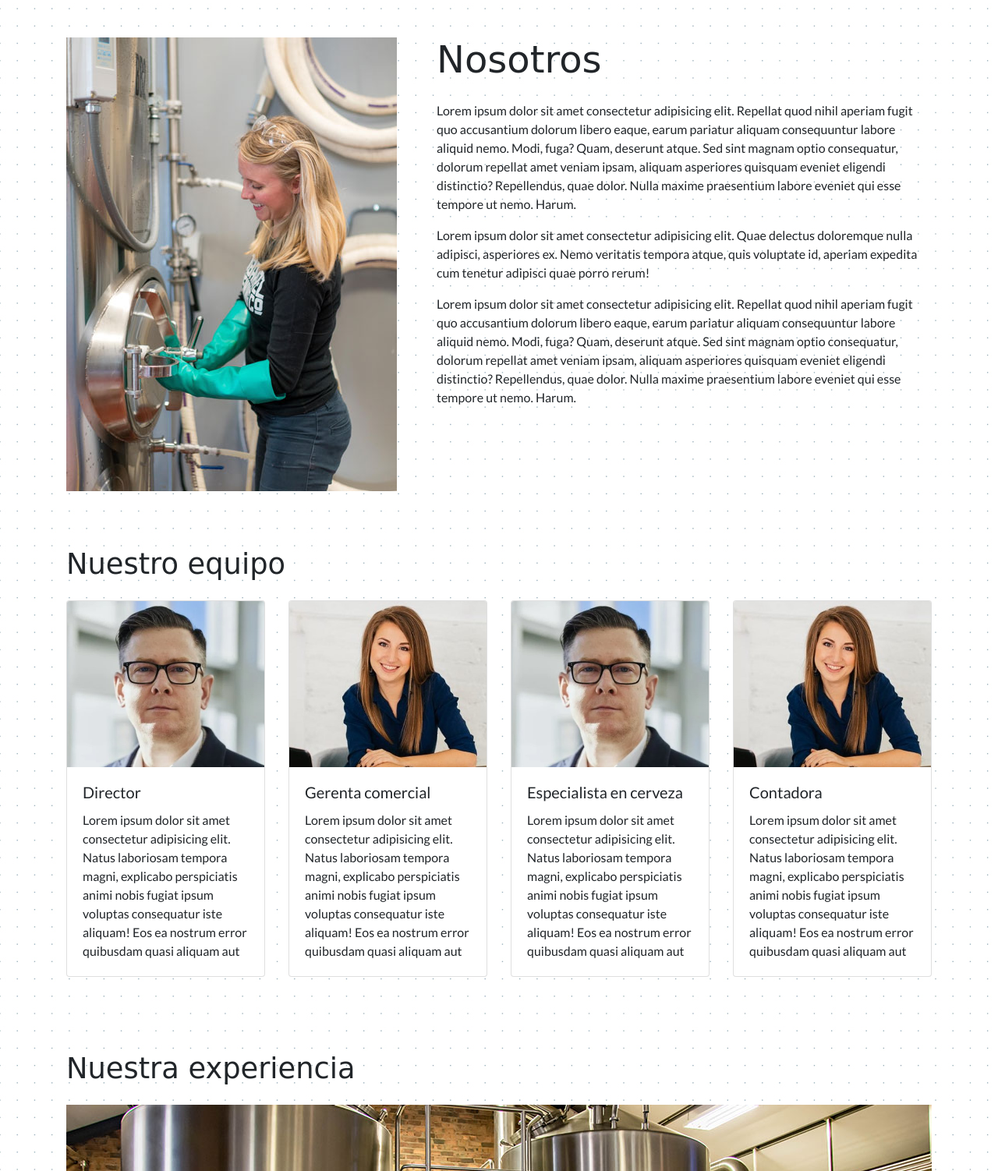
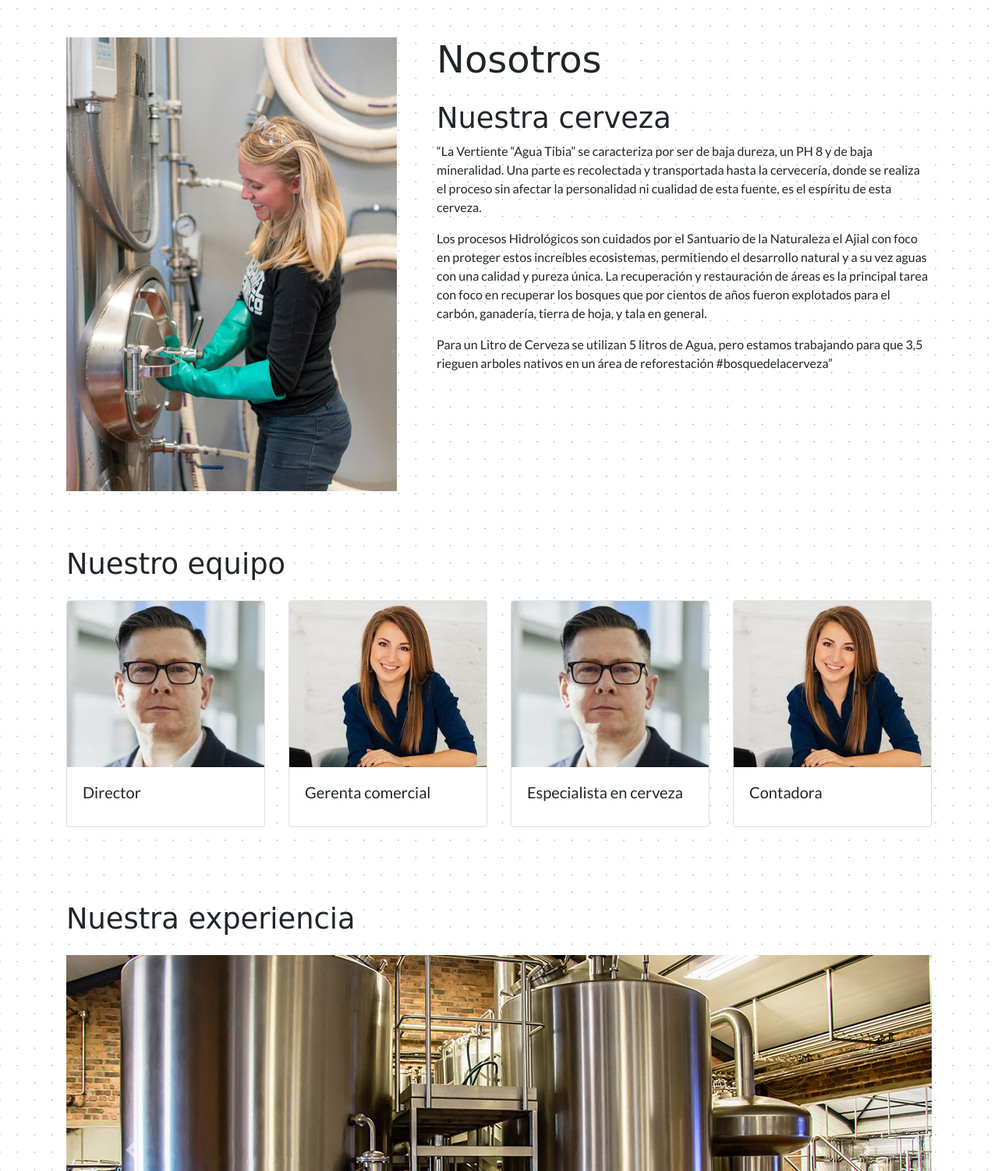
Before and after one commit to SebaZauberer/CervezaTecheka-Olate, a website: page nosotros.html in a window 1280 px wide. Shown: the part 100-1602 px from the top of the page at 78% size. Drawn offline with nearby package versions, Linux system fonts and the light colour scheme; a web font is replaced by a local one.

Commit message:
Agregue los textos reales a todo el sitio

```diff
--- a/nosotros.html
+++ b/nosotros.html
@@ -6,7 +6,8 @@
   <meta http-equiv="X-UA-Compatible" content="IE=edge">
   <meta name="viewport" content="width=device-width, initial-scale=1.0">
   <title>Cerveza Techeka - Nosotros</title>
-  <meta name="description" content="Cervecería artesanal de los lagos sur de Chile, aquí podrás encontrar el catálogo de cervezas que fabricamos junto con los lugares donde conseguirlas">
+  <meta name="description"
+    content="Cervecería artesanal de los lagos sur de Chile, aquí podrás encontrar el catálogo de cervezas que fabricamos junto con los lugares donde conseguirlas">
   <meta name="keywords" content="cerveza, cerveza artesanal, sur de chile, lager, pale ale, ipa, porter">
   <meta name="author" content="http://sebaolate.cl/">
   <link rel="preconnect" href="https://fonts.googleapis.com">
@@ -73,25 +74,21 @@
       <div class="row mb-5 flex-lg-row-reverse">
         <div class="col-12 col-md-7">
           <h1 class="mb-4">Nosotros</h1>
+          <h2>Nuestra cerveza</h2>
           <p>
-            Lorem ipsum dolor sit amet consectetur adipisicing elit. Repellat quod nihil aperiam fugit quo accusantium
-            dolorum libero eaque, earum pariatur aliquam consequuntur labore aliquid nemo. Modi, fuga? Quam, deserunt
-            atque.
-            Sed sint magnam optio consequatur, dolorum repellat amet veniam ipsam, aliquam asperiores quisquam eveniet
-            eligendi distinctio? Repellendus, quae dolor. Nulla maxime praesentium labore eveniet qui esse tempore ut
-            nemo. Harum.
+            “La Vertiente “Agua Tibia” se caracteriza por ser de baja dureza, un PH 8 y de baja mineralidad. Una parte
+            es recolectada y transportada hasta la cervecería, donde se realiza el proceso sin afectar la personalidad
+            ni cualidad de esta fuente, es el espíritu de esta cerveza.
           </p>
           <p>
-            Lorem ipsum dolor sit amet consectetur adipisicing elit. Quae delectus doloremque nulla adipisci, asperiores
-            ex. Nemo veritatis tempora atque, quis voluptate id, aperiam expedita cum tenetur adipisci quae porro rerum!
+            Los procesos Hidrológicos son cuidados por el Santuario de la Naturaleza el Ajial con foco en proteger estos
+            increíbles ecosistemas, permitiendo el desarrollo natural y a su vez aguas con una calidad y pureza única.
+            La recuperación y restauración de áreas es la principal tarea con foco en recuperar los bosques que por
+            cientos de años fueron explotados para el carbón, ganadería, tierra de hoja, y tala en general.
           </p>
           <p>
-            Lorem ipsum dolor sit amet consectetur adipisicing elit. Repellat quod nihil aperiam fugit quo accusantium
-            dolorum libero eaque, earum pariatur aliquam consequuntur labore aliquid nemo. Modi, fuga? Quam, deserunt
-            atque.
-            Sed sint magnam optio consequatur, dolorum repellat amet veniam ipsam, aliquam asperiores quisquam eveniet
-            eligendi distinctio? Repellendus, quae dolor. Nulla maxime praesentium labore eveniet qui esse tempore ut
-            nemo. Harum.
+            Para un Litro de Cerveza se utilizan 5 litros de Agua, pero estamos trabajando para que 3,5 rieguen arboles
+            nativos en un área de reforestación #bosquedelacerveza”
           </p>
         </div>
         <div class="col-12 col-md-5">
@@ -108,9 +105,6 @@
                 <img src="img/empleado1.jpg" class="card-img-top" alt="gerente">
                 <div class="card-body">
                   <h5 class="card-title">Director</h5>
-                  <p class="card-text">Lorem ipsum dolor sit amet consectetur adipisicing elit. Natus laboriosam tempora
-                    magni, explicabo perspiciatis animi nobis fugiat ipsum voluptas consequatur iste aliquam! Eos ea
-                    nostrum error quibusdam quasi aliquam aut</p>
                 </div>
               </div>
             </div>
@@ -119,9 +113,6 @@
                 <img src="img/empleado2.jpg" class="card-img-top" alt="Gerenta comercia">
                 <div class="card-body">
                   <h5 class="card-title">Gerenta comercial</h5>
-                  <p class="card-text">Lorem ipsum dolor sit amet consectetur adipisicing elit. Natus laboriosam tempora
-                    magni, explicabo perspiciatis animi nobis fugiat ipsum voluptas consequatur iste aliquam! Eos ea
-                    nostrum error quibusdam quasi aliquam aut</p>
                 </div>
               </div>
             </div>
@@ -130,9 +121,6 @@
                 <img src="img/empleado1.jpg" class="card-img-top" alt="Especialista en cerveza">
                 <div class="card-body">
                   <h5 class="card-title">Especialista en cerveza</h5>
-                  <p class="card-text">Lorem ipsum dolor sit amet consectetur adipisicing elit. Natus laboriosam tempora
-                    magni, explicabo perspiciatis animi nobis fugiat ipsum voluptas consequatur iste aliquam! Eos ea
-                    nostrum error quibusdam quasi aliquam aut</p>
                 </div>
               </div>
             </div>
@@ -141,9 +129,6 @@
                 <img src="img/empleado2.jpg" class="card-img-top" alt="Contadora">
                 <div class="card-body">
                   <h5 class="card-title">Contadora</h5>
-                  <p class="card-text">Lorem ipsum dolor sit amet consectetur adipisicing elit. Natus laboriosam tempora
-                    magni, explicabo perspiciatis animi nobis fugiat ipsum voluptas consequatur iste aliquam! Eos ea
-                    nostrum error quibusdam quasi aliquam aut</p>
                 </div>
               </div>
             </div>
```
Also changed, not shown: catalogo.html (+3 -3 lines), contacto.html (+6 -4 lines), encuentranos.html (+1 -3 lines), index.html (+6 -8 lines).
